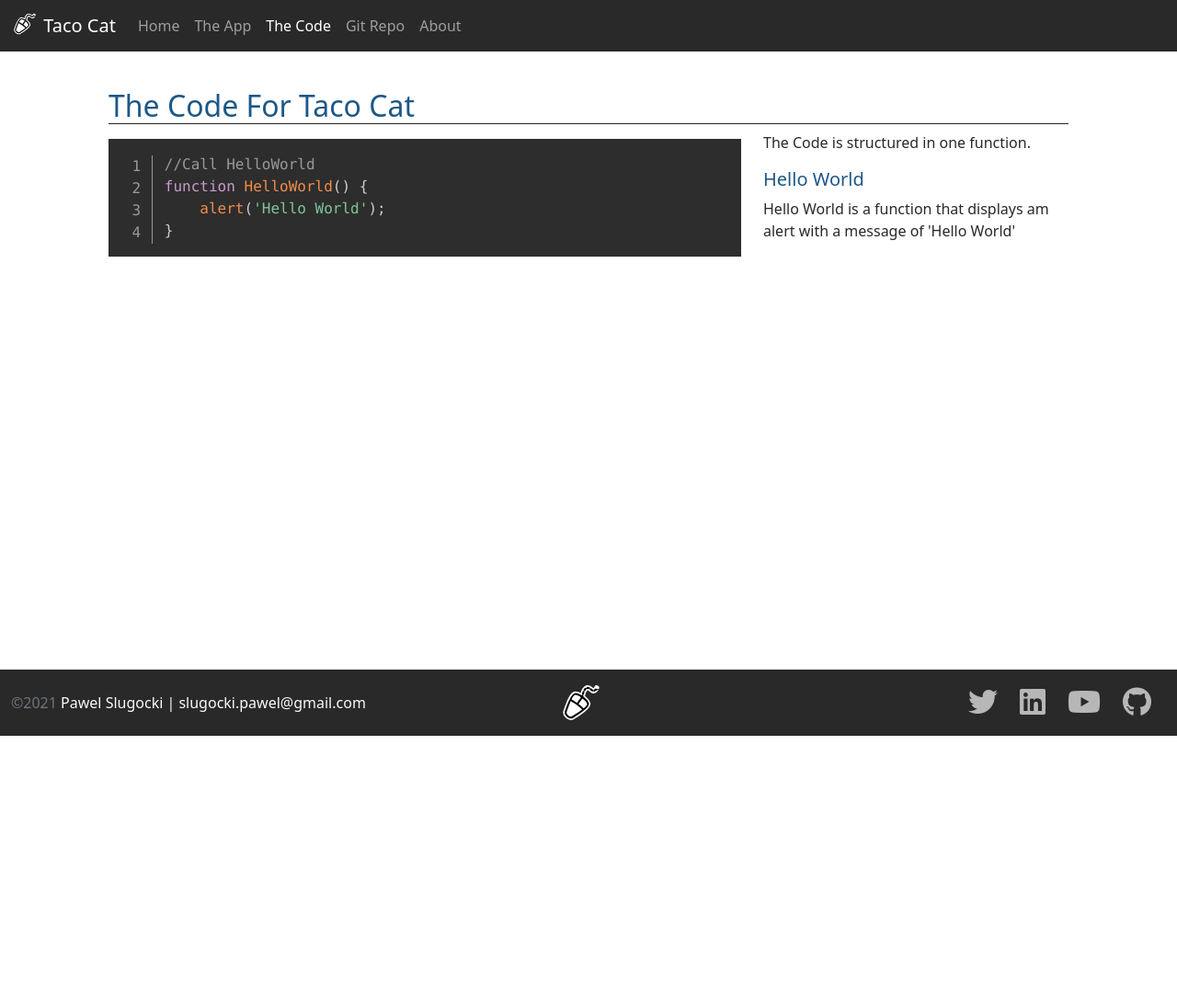
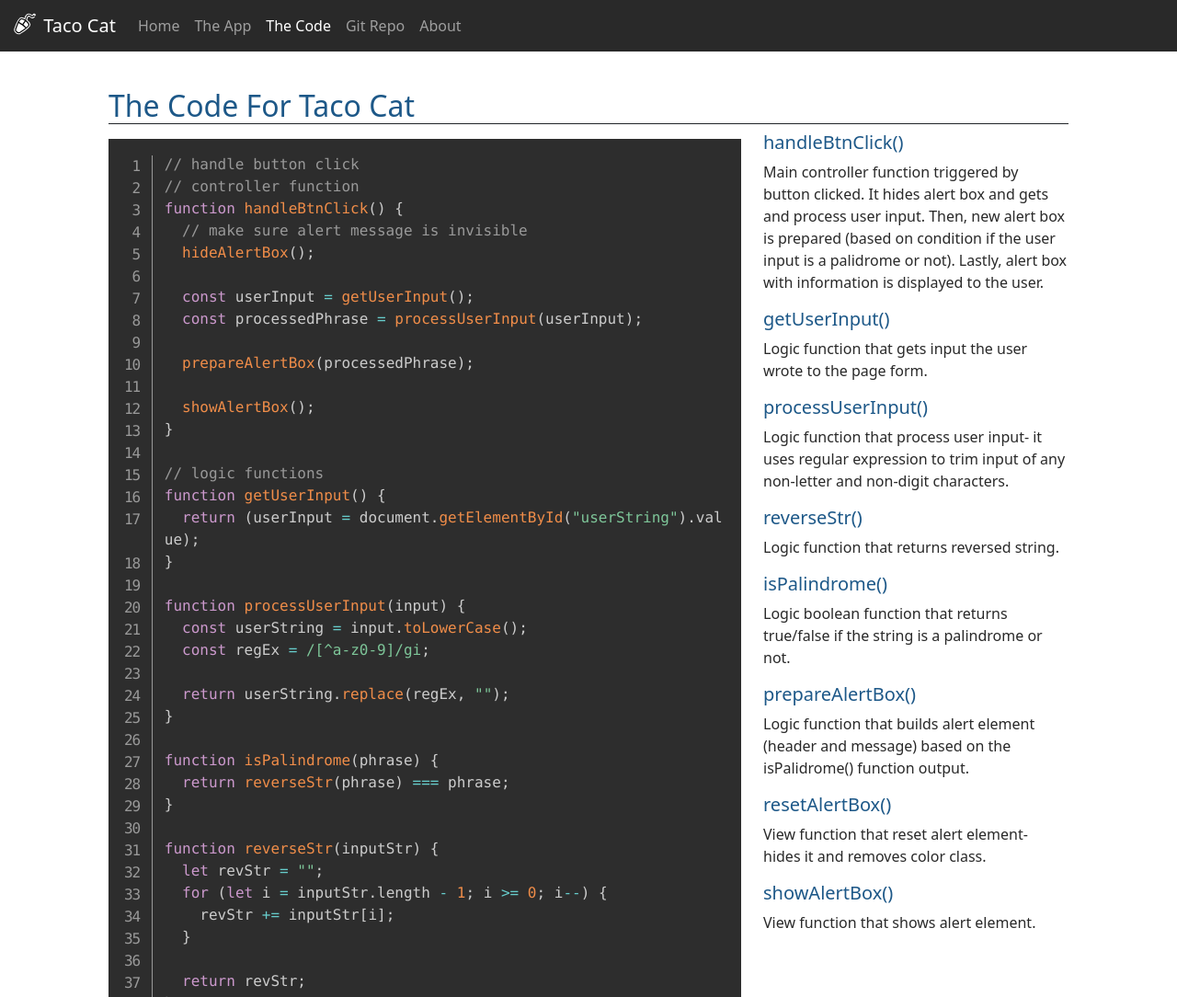
Before and after one commit to SlugockiPawel/tacocat, a plain HTML site: page code.html in a window 1280 px wide. Shown: the top 1084 px of the page at 92% size. Before the commit the page ends 800 px from the top, so only its background shows below. Drawn offline with nearby package versions, Linux system fonts and the light colour scheme.

Commit message:
implement Code view

```diff
--- a/code.html
+++ b/code.html
@@ -82,16 +82,97 @@
           <div class="row row-cols-1 row-cols-md-2">
               <div class="col-lg-8">
                   <pre class="line-numbers"><code class="language-javascript">
-                    //Call HelloWorld
-                    function HelloWorld() {
-                        alert('Hello World');
-                    }
+                    // handle button click
+// controller function
+function handleBtnClick() {
+  // make sure alert message is invisible
+  hideAlertBox();
+
+  const userInput = getUserInput();
+  const processedPhrase = processUserInput(userInput);
+
+  prepareAlertBox(processedPhrase);
+
+  showAlertBox();
+}
+
+// logic functions
+function getUserInput() {
+  return (userInput = document.getElementById("userString").value);
+}
+
+function processUserInput(input) {
+  const userString = input.toLowerCase();
+  const regEx = /[^a-z0-9]/gi;
+
+  return userString.replace(regEx, "");
+}
+
+function isPalindrome(phrase) {
+  return reverseStr(phrase) === phrase;
+}
+
+function reverseStr(inputStr) {
+  let revStr = "";
+  for (let i = inputStr.length - 1; i >= 0; i--) {
+    revStr += inputStr[i];
+  }
+
+  return revStr;
+}
+
+function prepareAlertBox(phrase) {
+  const alertBox = document.getElementById("alert");
+  const alertHeader = document.getElementById("alertHeader");
+  const alertMsg = document.getElementById("alertMsg");
+
+  let header = '';
+  const msg = `Your phrase reversed is: ${reverseStr(phrase)}`;
+  let alertColorClass = '';
+
+  if (isPalindrome(phrase)) {
+    header = "Well Done! You have entered a palindrome!";
+    alertColorClass = 'alert-success';
+  } else {
+    header = "Sorry! You did not enter a palindrome!!";
+    alertColorClass = 'alert-danger';
+  }
+
+  alertHeader.innerText = header;
+  alertMsg.innerText = msg;
+  alertBox.classList.add(alertColorClass);
+}
+
+// view functions
+function resetAlertBox() {
+  const alertBox = document.getElementById("alert");
+  alertBox.classList.add("invisible");
+  alertBox.classList.remove("alert-success", "alert-danger");
+}
+
+function showAlertBox() {
+  const alertBox = document.getElementById("alert");
+  alertBox.classList.remove("invisible");
+}
                   </code></pre>
               </div>
               <div class="col-lg-4">
-                <p>The Code is structured in one function.</p>
-                <h5>Hello World</h5>
-                <p>Hello World is a function that displays am alert with a message of 'Hello World'</p>
+                <h5>handleBtnClick()</h5>
+                <p>Main controller function triggered by button clicked. It hides alert box and gets and process user input. Then, new alert box is prepared (based on condition if the user input is a palidrome or not). Lastly, alert box with information is displayed to the user.</p>
+                <h5>getUserInput()</h5>
+                <p>Logic function that gets input the user wrote to the page form.</p>
+                <h5>processUserInput()</h5>
+                <p>Logic function that process user input- it uses regular expression to trim input of any non-letter and non-digit characters.</p>
+                <h5>reverseStr()</h5>
+                <p>Logic function that returns reversed string.</p>
+                <h5>isPalindrome()</h5>
+                <p>Logic boolean function that returns true/false if the string is a palindrome or not.</p>
+                <h5>prepareAlertBox()</h5>
+                <p>Logic function that builds alert element (header and message) based on the isPalidrome() function output.</p>
+                <h5>resetAlertBox()</h5>
+                <p>View function that reset alert element- hides it and removes color class.</p>
+                <h5>showAlertBox()</h5>
+                <p>View function that shows alert element.</p>
               </div>
           </div>
       </div>
--- a/js/site.js
+++ b/js/site.js
@@ -2,7 +2,7 @@
 // controller function
 function handleBtnClick() {
   // make sure alert message is invisible
-  hideAlertBox();
+  resetAlertBox();
 
   const userInput = getUserInput();
 
@@ -51,7 +51,7 @@ function prepareAlertBox(phrase) {
     header = "Well Done! You have entered a palindrome!";
     alertColorClass = 'alert-success';
   } else {
-    header = "Sorry! You did not enter a palindrome!!";
+    header = "Sorry! You did not enter a palindrome!";
     alertColorClass = 'alert-danger';
   }
 
@@ -61,7 +61,7 @@ function prepareAlertBox(phrase) {
 }
 
 // view functions
-function hideAlertBox() {
+function resetAlertBox() {
   const alertBox = document.getElementById("alert");
   alertBox.classList.add("invisible");
   alertBox.classList.remove("alert-success", "alert-danger");
```
